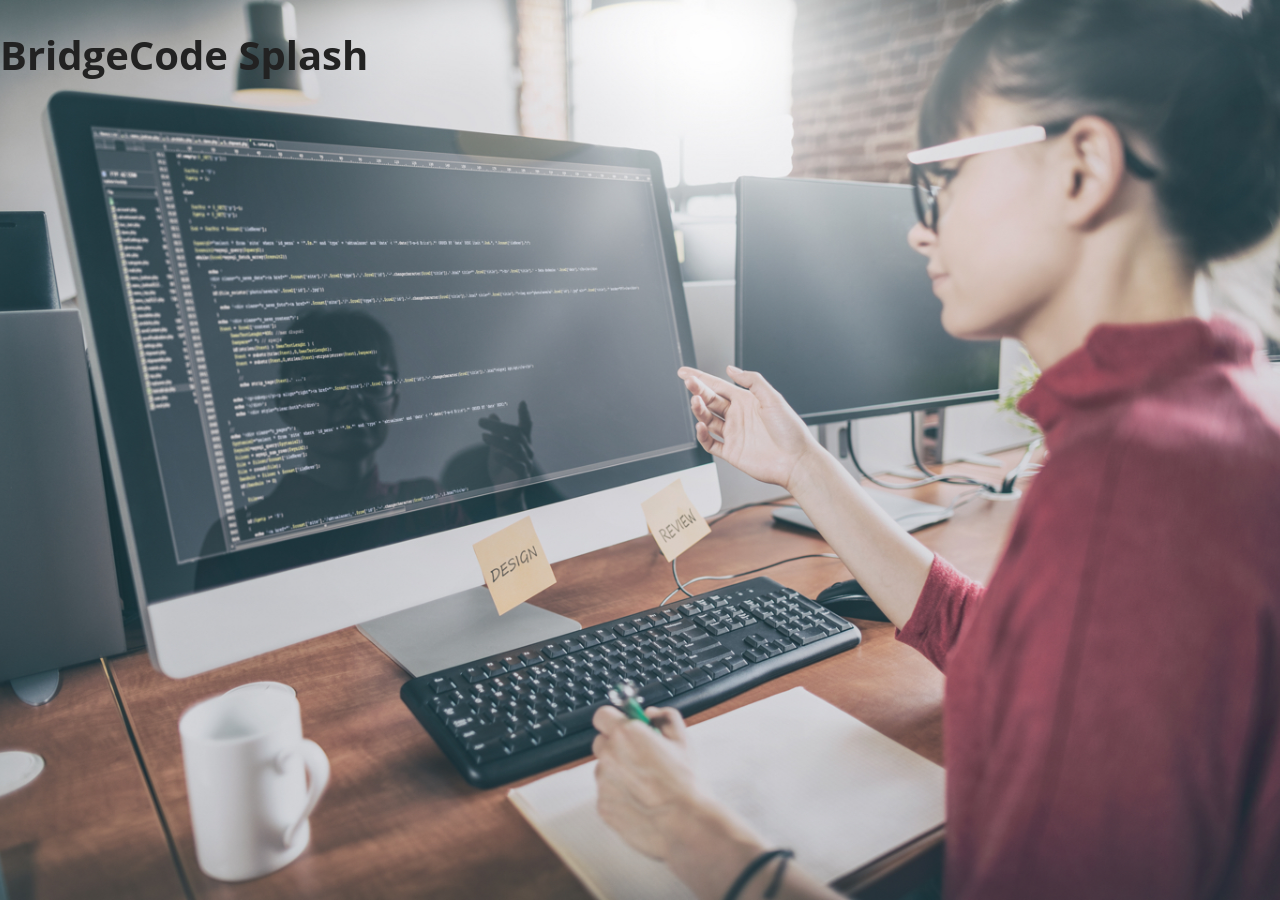
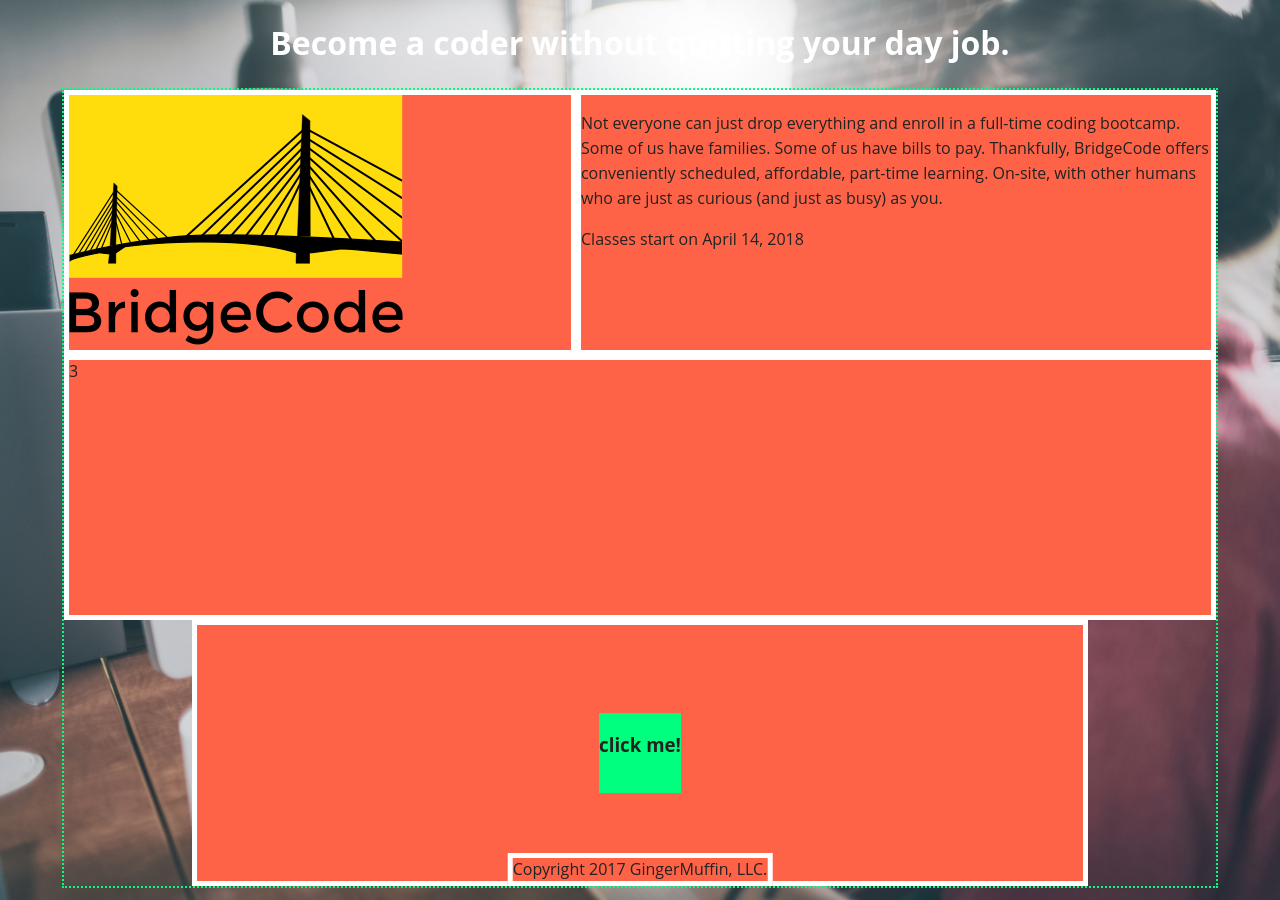
Before and after one commit to bridgecodepdx/bridgecodepdx, a Jekyll site: the page built from index.html, in a window 1280 px wide. Built offline with Jekyll 4.4.1, drawn with Linux system fonts in a browser that asks for light colours.

Commit message:
begin setting up grid; add some content in place for visual guidance;

```diff
--- a/_config.yml
+++ b/_config.yml
@@ -26,7 +26,7 @@ exclude:
   - package.json
   - README.md
   - CNAME
-  - assets/sass
+  # - assets/sass
 
 # Plugin settings
 plugins_dir:
--- a/assets/sass/base/_typography.scss
+++ b/assets/sass/base/_typography.scss
@@ -3,5 +3,5 @@
  */
 body {
   color: $text-color;
-  font: normal 125% / 1.4 $text-font-stack;
+  font: normal 100% / 1.4 $text-font-stack;
 }
--- a/assets/sass/layout/_grid.scss
+++ b/assets/sass/layout/_grid.scss
@@ -0,0 +1,47 @@
+.wrapper {
+  display: grid;
+  width: 90vw;
+  min-height: 500px;
+  margin: 0 auto;
+  grid-template-columns: repeat(9, 1fr);
+  grid-template-rows: repeat(3, 1fr);
+  position: relative;
+  border: 2px dotted springgreen;
+}
+
+.block {
+  background-color: tomato;
+  border: 5px solid white;
+}
+
+.item1 {
+  grid-column: 1 / 5;
+}
+
+.item2 {
+  grid-column: 5 / 10;
+  line-height: 25px;
+}
+
+.item3 {
+  grid-column: 1 / 10;
+}
+
+.item4 {
+  grid-column: 2 / 9;
+  display: flex;
+  align-items: center;
+  justify-content: center;
+
+  .cta {
+    height: 80px;
+    background-color: springgreen;
+  }
+}
+
+.item5 {
+  position: absolute;
+  bottom: 0;
+  left: 50%;
+  transform: translateX(-50%);
+}
--- a/assets/sass/layout/_header.scss
+++ b/assets/sass/layout/_header.scss
@@ -1,3 +1,8 @@
 // -----------------------------------------------------------------------------
 // This file contains all styles related to the header of the site/application.
 // -----------------------------------------------------------------------------
+
+.tagline {
+  color: white;
+  text-align: center;
+}
--- a/index.html
+++ b/index.html
@@ -2,4 +2,27 @@
 layout: default
 ---
 
-<h1>BridgeCode Splash</h1>
+<h1 class="tagline">Become a coder without quitting your day job.</h1>
+
+<div class="wrapper">
+  <div class="block item1">
+    <img src="/assets/images/logo.png">
+  </div>
+  <div class="block item2">
+    <p>
+      Not everyone can just drop everything and enroll in a full-time coding bootcamp. Some of us have families. Some of us have bills to pay. Thankfully, BridgeCode offers conveniently scheduled, affordable, part-time learning. On-site, with other humans who are just as curious (and just as busy) as you.
+    </p>
+
+    <p>
+      Classes start on April 14, 2018
+    </p>
+  </div>
+  <div class="block item3">3</div>
+  <div class="block item4">
+    <div class="cta">
+      <h3>click me!</h3>
+    </div>
+  </div>
+  <div class="block item5">Copyright 2017 GingerMuffin, LLC.</div>
+
+</div>
```
Also changed, not shown: assets/images/logo.png (added).
